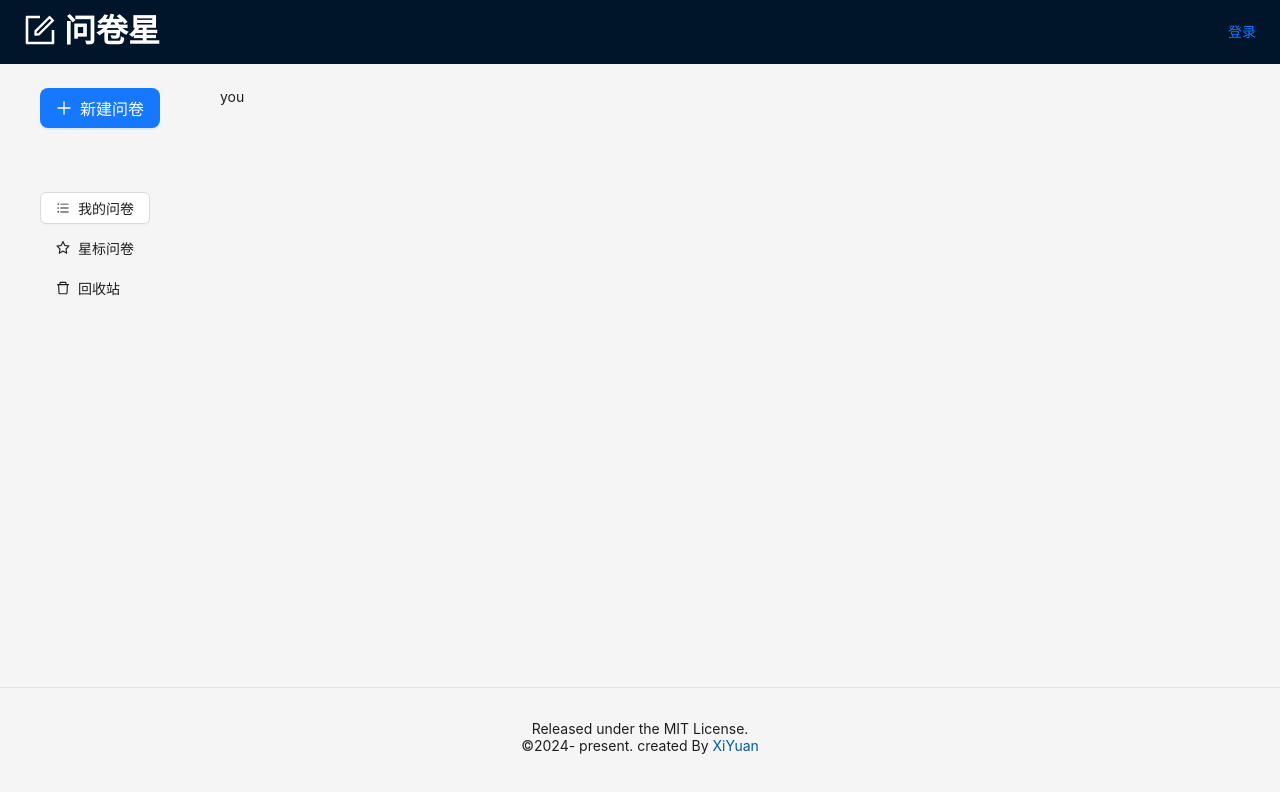
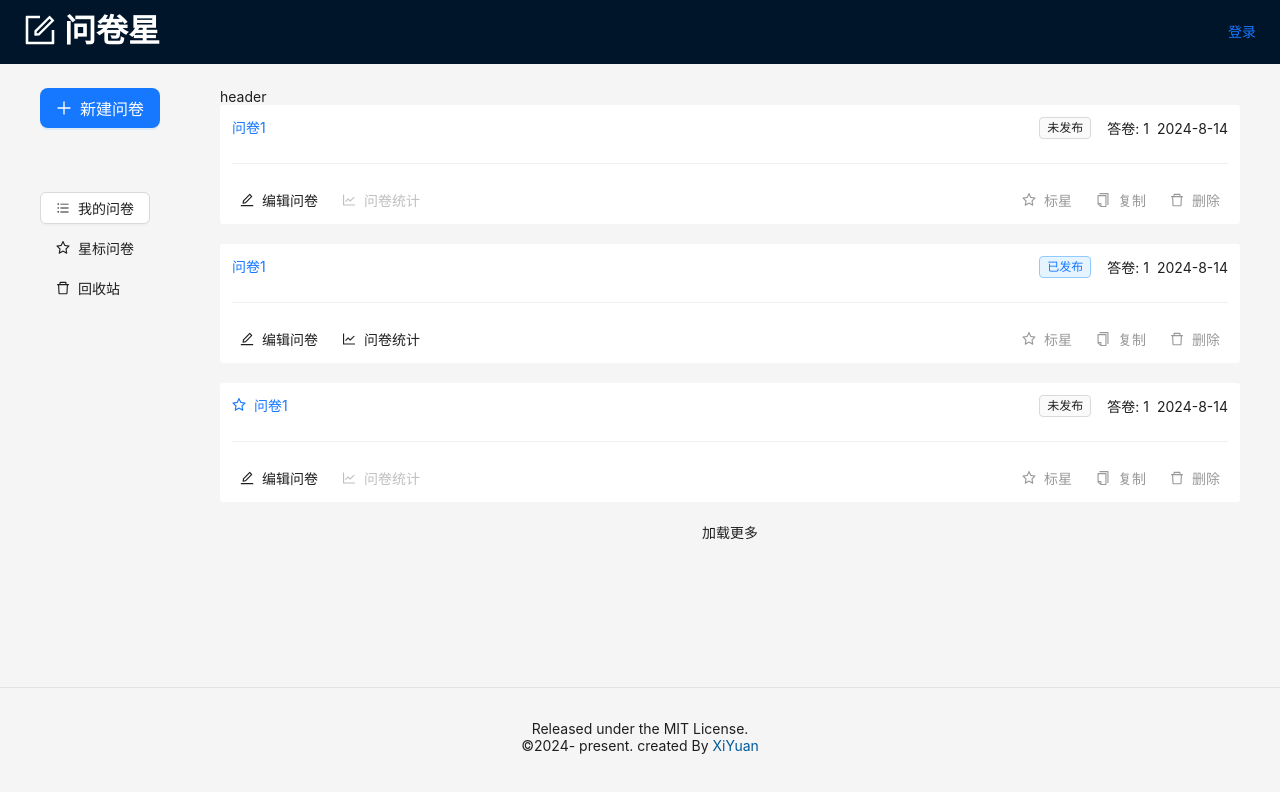
Before and after one commit to xiyuan404/survey-master, a React (Create React App) app: page /manage/list in a window 1280 px wide. Shown: the top 792 px of the page. Built offline with nearby package versions, Linux system fonts and the light colour scheme; what redux-undo would draw is missing.

Commit message:
feat: 封装问卷列表的卡片组件SurveyCard

```diff
--- /dev/null
+++ b/src/components/SurveyCard.module.scss
@@ -0,0 +1,38 @@
+.container{
+    margin-bottom: 20px;
+    padding: 12px;
+    border-radius: 3px;
+    background-color: #fff;
+    &:hover {
+      box-shadow: 0 4px 10px #e8e8e8;
+  }
+}
+
+.title {
+  display: flex;
+
+  .left {
+    flex:1
+  }
+  .right {
+    flex:1;
+    text-align:right;
+  }
+}
+
+.handler {
+  display: flex;
+
+  .left {
+      flex: 1;
+  }
+
+  .right {
+      flex: 1;
+      text-align: right;
+
+      button {
+          color: #999
+      }
+  }
+}
--- /dev/null
+++ b/src/components/SurveyCard.tsx
@@ -0,0 +1,115 @@
+import React, { FC } from 'react'
+
+import styles from './SurveyCard.module.scss'
+import { Link, useNavigate } from 'react-router-dom'
+import { Button, Divider, Popconfirm, Space, Tag, Modal } from 'antd'
+import {
+  CopyOutlined,
+  DeleteOutlined,
+  EditOutlined,
+  ExclamationCircleOutlined,
+  LineChartOutlined,
+  StarOutlined,
+} from '@ant-design/icons'
+import { SURVEY_EDIT_PATHNAME, SURVEY_STAT_PATHNAME } from 'src/router'
+
+const { confirm } = Modal
+
+type propsType = {
+  _id: string // 服务端 mongodb 自动生成的不重复id
+  isPublished: boolean
+  isStar: boolean
+  title: string
+  answerCount: number
+  createAt: string
+}
+
+const SurveyCard: FC<propsType> = (props: propsType) => {
+  const { _id, isPublished, isStar, title, answerCount, createAt } = props
+  const nav = useNavigate()
+
+  const duplicate = () => {
+    console.log('duplicate')
+  }
+
+  const del = () => {
+    confirm({
+      title: 'Confirm',
+      icon: <ExclamationCircleOutlined />,
+      content: '你确定要删除这份问卷吗？',
+      okText: '确认',
+      cancelText: '取消',
+    })
+  }
+
+  return (
+    <div className={styles.container}>
+      <div className={styles.title}>
+        <div className={styles.left}>
+          <Link to={isPublished ? SURVEY_EDIT_PATHNAME : SURVEY_STAT_PATHNAME}>
+            <Space>
+              {isStar && <StarOutlined />}
+              {title}
+            </Space>
+          </Link>
+        </div>
+        <div className={styles.right}>
+          <Space>
+            {isPublished ? <Tag color="processing">已发布</Tag> : <Tag>未发布</Tag>}
+            <span>答卷: {answerCount}</span>
+            <span>{createAt}</span>
+          </Space>
+        </div>
+      </div>
+      <Divider />
+
+      <div className={styles.handler}>
+        <div className={styles.left}>
+          <Space>
+            <Button
+              icon={<EditOutlined />}
+              size="small"
+              type="text"
+              onClick={() => nav(SURVEY_EDIT_PATHNAME)}
+            >
+              编辑问卷
+            </Button>
+            <Button
+              icon={<LineChartOutlined />}
+              type="text"
+              size="small"
+              onClick={() => nav(SURVEY_EDIT_PATHNAME + _id)}
+              disabled={!isPublished}
+            >
+              问卷统计
+            </Button>
+          </Space>
+        </div>
+        <div className={styles.right}>
+          <Space>
+            <Button icon={<StarOutlined />} type="text" size="small">
+              标星
+            </Button>
+
+            <Popconfirm
+              title="复制问卷"
+              description="你确定要复制这份问卷吗"
+              okText="确定"
+              cancelText="取消"
+              onConfirm={duplicate}
+            >
+              <Button icon={<CopyOutlined />} type="text" size="small">
+                复制
+              </Button>
+            </Popconfirm>
+            <Button icon={<DeleteOutlined />} type="text" size="small" onClick={del}>
+              删除
+            </Button>
+          </Space>
+        </div>
+      </div>
+    </div>
+  )
+}
+
+export default SurveyCard
--- a/src/layouts/ManageLayout.tsx
+++ b/src/layouts/ManageLayout.tsx
@@ -3,7 +3,7 @@ import React, { FC } from 'react'
 import styles from './ManageLayout.module.scss'
 import { Button, Divider, Space } from 'antd'
 import { BarsOutlined, DeleteOutlined, PlusOutlined, StarOutlined } from '@ant-design/icons'
-import { useLocation, useNavigate } from 'react-router-dom'
+import { Outlet, useLocation, useNavigate } from 'react-router-dom'
 
 const ManageLayout: FC = () => {
   const { pathname } = useLocation()
@@ -42,7 +42,9 @@ const ManageLayout: FC = () => {
           </Button>
         </Space>
       </div>
-      <div className={styles.right}>you</div>
+      <div className={styles.right}>
+        <Outlet />
+      </div>
     </div>
   )
 }
--- /dev/null
+++ b/src/pages/manage/List.tsx
@@ -0,0 +1,46 @@
+import React, { FC } from 'react'
+import styles from './common.module.scss'
+import SurveyCard from 'src/components/SurveyCard'
+
+const mockList = [
+  {
+    _id: 'item1',
+    title: '问卷1',
+    isPublished: false,
+    isStar: false,
+    answerCount: 1,
+    createAt: '2024-8-14',
+  },
+  {
+    _id: 'item2',
+    title: '问卷1',
+    isPublished: true,
+    isStar: false,
+    answerCount: 1,
+    createAt: '2024-8-14',
+  },
+  {
+    _id: 'item3',
+    title: '问卷1',
+    isPublished: false,
+    isStar: true,
+    answerCount: 1,
+    createAt: '2024-8-14',
+  },
+]
+
+const List: FC = () => {
+  return (
+    <>
+      <div className={styles.header}>header</div>
+      <div className={styles.content}>
+        {mockList.map(mock => (
+          <SurveyCard {...mock} />
+        ))}
+      </div>
+      <div className={styles.footer}>加载更多</div>
+    </>
+  )
+}
+
+export default List
--- /dev/null
+++ b/src/pages/manage/common.module.scss
@@ -0,0 +1,13 @@
+
+
+.header{
+
+}
+
+.content {
+
+}
+
+.footer{
+    text-align: center;
+}
--- a/src/router/index.tsx
+++ b/src/router/index.tsx
@@ -6,6 +6,7 @@ import MainLayout from 'src/layouts/MainLayout'
 import ManageLayout from 'src/layouts/ManageLayout'
 import Home from 'src/pages/Home'
 import NotFound from 'src/pages/NotFound'
+import List from 'src/pages/manage/List'
 
 const router = createBrowserRouter([
   {
@@ -28,6 +29,7 @@ const router = createBrowserRouter([
         children: [
           {
             path: 'list',
+            element: <List />,
           },
           {
             path: 'star',
@@ -67,6 +69,8 @@ export const HOME_PATHNAME = '/'
 export const LOGIN_PATHNAME = '/login'
 export const Register_PATHNAME = '/register'
 export const MANAGE_INDEX_PATHNAME = '/manage/list'
+export const SURVEY_EDIT_PATHNAME = '/survey/edit'
+export const SURVEY_STAT_PATHNAME = '/survey/state'
 
 export function isLoginOrRegisterPage(pathname: string) {
   return [LOGIN_PATHNAME, Register_PATHNAME].includes(pathname)
```
Also changed, not shown: src/pages/manage/Star.tsx (added), src/pages/manage/Trash.tsx (added).
